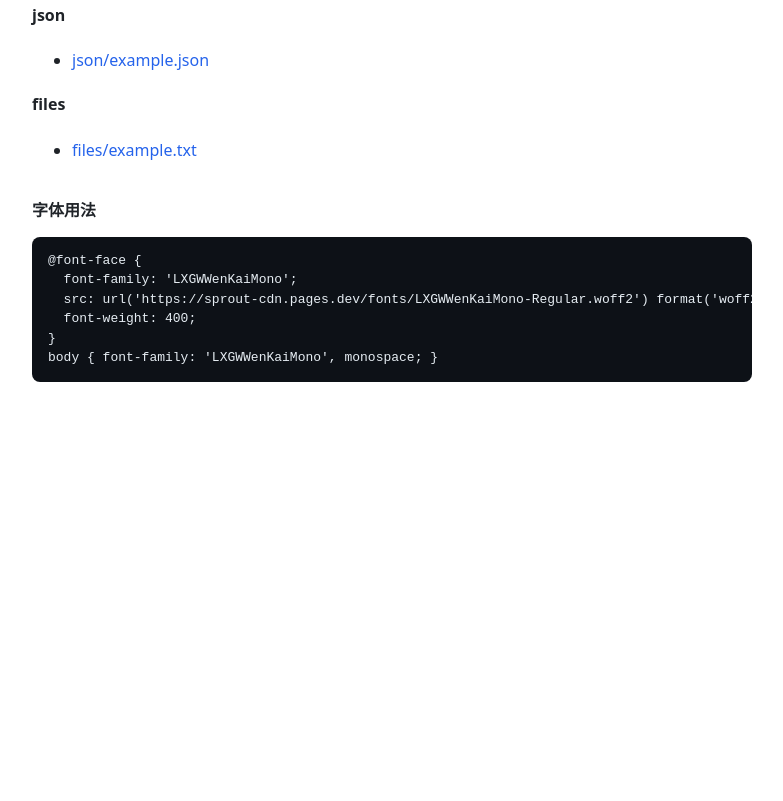
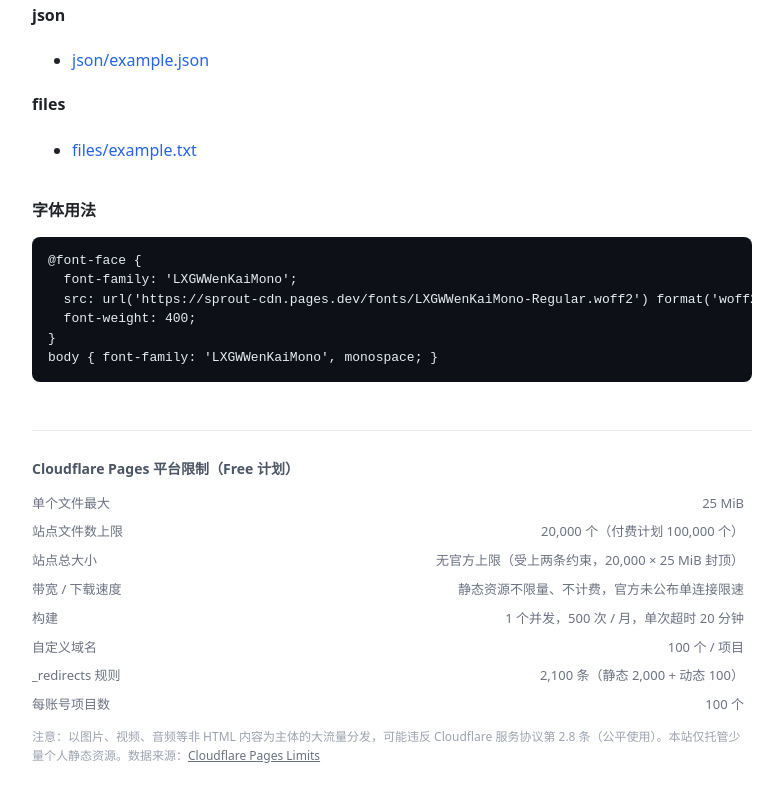
Before and after one commit to shumengya/sprout-cdn, a plain HTML site: page index.html in a window 1280 px wide. Shown: the part 577-1378 px from the top of the page, without its empty margins (248-1031 px from the left). Before the commit the page ends 1023 px from the top, so only its background shows below. Drawn offline with Linux system fonts and the light colour scheme.

Commit message:
index: 添加 Cloudflare Pages 平台限制小字说明

```diff
--- a/index.html
+++ b/index.html
@@ -14,6 +14,13 @@
   a:hover{text-decoration:underline}
   pre{background:#0d1117;color:#e6edf3;padding:14px 16px;border-radius:8px;overflow:auto;font-size:13px;line-height:1.5}
   pre code{background:none;color:inherit;padding:0}
+  .limits{margin-top:48px;padding-top:16px;border-top:1px solid #e5e7eb;font-size:13px;color:#6b7280}
+  .limits h2{font-size:14px;color:#4b5563;margin-bottom:8px}
+  .limits table{border-collapse:collapse;width:100%}
+  .limits td{padding:4px 8px 4px 0;vertical-align:top}
+  .limits td:last-child{text-align:right;white-space:nowrap}
+  .limits .note{margin-top:8px;font-size:12px;color:#9ca3af}
+  .limits a{color:#6b7280;text-decoration:underline}
 </style>
 </head>
 <body>
@@ -42,5 +49,20 @@
   font-weight: 400;
 }
 body { font-family: 'LXGWWenKaiMono', monospace; }</code></pre>
+
+<div class="limits">
+  <h2>Cloudflare Pages 平台限制（Free 计划）</h2>
+  <table>
+    <tr><td>单个文件最大</td><td>25 MiB</td></tr>
+    <tr><td>站点文件数上限</td><td>20,000 个（付费计划 100,000 个）</td></tr>
+    <tr><td>站点总大小</td><td>无官方上限（受上两条约束，20,000 × 25 MiB 封顶）</td></tr>
+    <tr><td>带宽 / 下载速度</td><td>静态资源不限量、不计费，官方未公布单连接限速</td></tr>
+    <tr><td>构建</td><td>1 个并发，500 次 / 月，单次超时 20 分钟</td></tr>
+    <tr><td>自定义域名</td><td>100 个 / 项目</td></tr>
+    <tr><td>_redirects 规则</td><td>2,100 条（静态 2,000 + 动态 100）</td></tr>
+    <tr><td>每账号项目数</td><td>100 个</td></tr>
+  </table>
+  <p class="note">注意：以图片、视频、音频等非 HTML 内容为主体的大流量分发，可能违反 Cloudflare 服务协议第 2.8 条（公平使用）。本站仅托管少量个人静态资源。数据来源：<a href="https://developers.cloudflare.com/pages/platform/limits/" target="_blank" rel="noopener">Cloudflare Pages Limits</a></p>
+</div>
 </body>
 </html>
```
